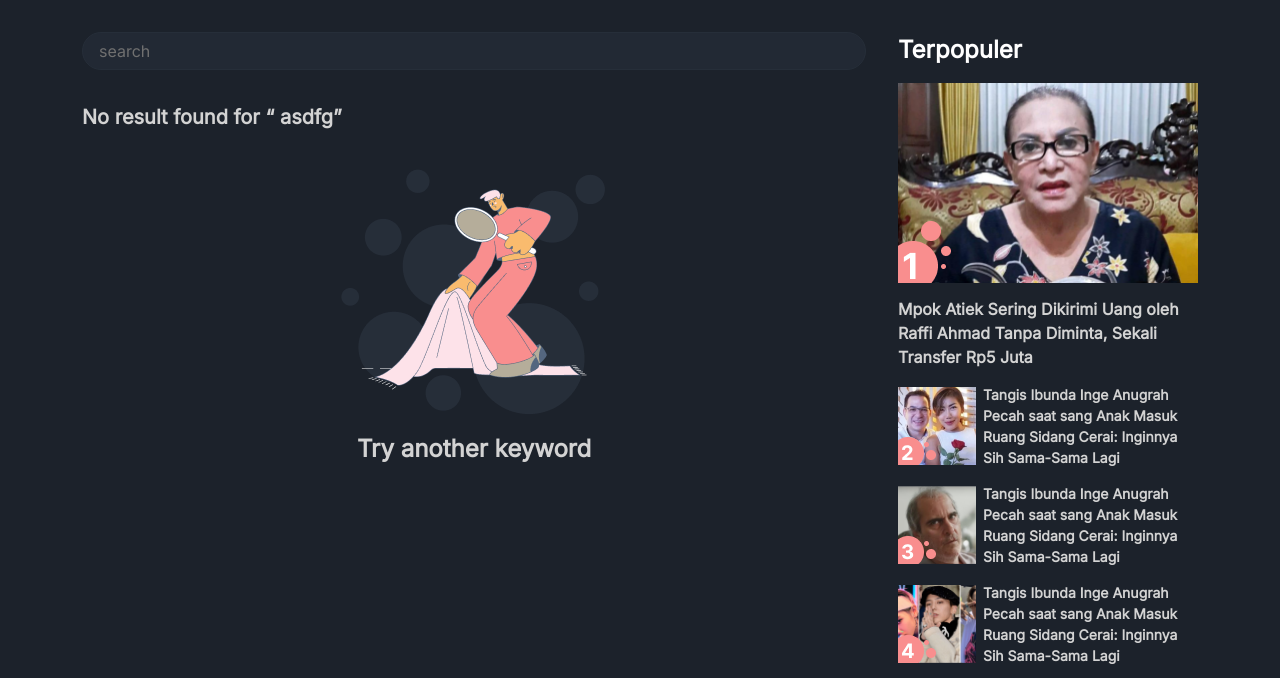
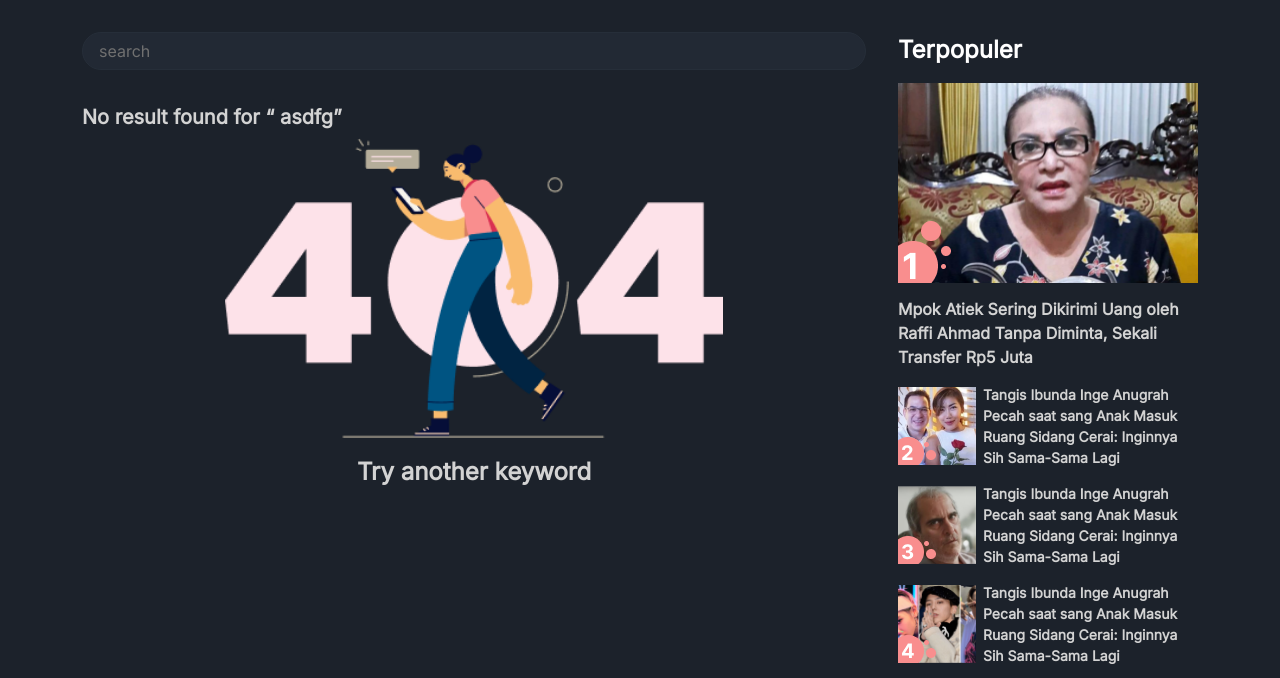
Before and after one commit to fadilfahrudin/celebrities.id, a plain HTML site: page search-page-empty.html in a window 1280 px wide. Shown: the part 108-786 px from the top of the page. Drawn offline with Linux system fonts and the light colour scheme.

Commit message:
fix: style 404 in search page

```diff
--- a/search-page-empty.html
+++ b/search-page-empty.html
@@ -73,7 +73,7 @@
                 <div class="result-search">No result found for “ asdfg”</div>
                 <!-- Empty -->
                 <div class="empty-img loading">
-                    <img src="./assets/img/empty-search-img.png" alt="Empty" width="100%" height="100%">
+                    <img src="./assets/img/404.png" alt="Empty" width="100%" height="100%">
                     <figcaption>Try another keyword</figcaption>
                 </div>
             </main>
--- a/styles/scss/molecules/_search-page.scss
+++ b/styles/scss/molecules/_search-page.scss
@@ -181,15 +181,18 @@
                     }
                 }
                 .empty-img {
-                    width: 100%;
+                    margin: 0 auto;
                     display: flex;
                     flex-direction: column;
                     align-items: center;
+                    justify-content: center;
                     gap: 16px 0;
+                    width: 100%;
+                    height: 300px;
                     img {
                         aspect-ratio: 1/2;
-                        width: 286px;
-                        height: 251px;
+                        object-fit: contain;
+                        object-position: center center;
                     }
                     figcaption {
                         color: $text-light;
@@ -378,8 +381,8 @@
                     .empty-img {
                         img {
                             aspect-ratio: 1/2;
-                            width: 286px;
-                            height: 251px;
+                            object-fit: contain;
+                            object-position: center center;
                         }
                     }
                 }
```
Also changed, not shown: styles/css/styles.css, 1 other file.
